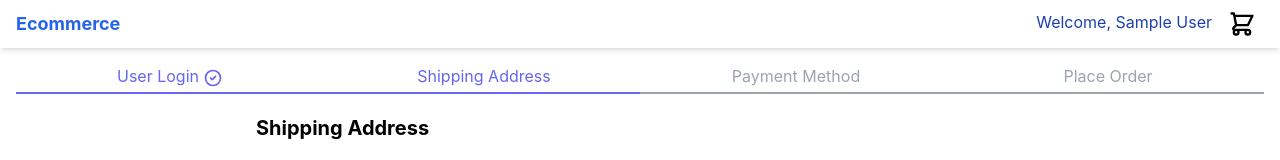
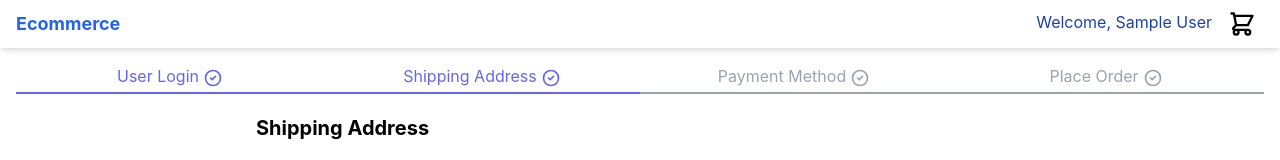
Before and after one commit to NyanyanKat/Ecommerce_App_NextJS, a Next.js app: page /shipping in a window 1280 px wide. Shown: the top 160 px of the page. Built offline with nearby package versions, Linux system fonts and the light colour scheme; no server answers; sample sign-in values are in the browser's storage.

Commit message:
Product API, SSR for product, MongoDB to store products

```diff
--- a/components/CheckoutWizard.js
+++ b/components/CheckoutWizard.js
@@ -1,24 +1,22 @@
-import { CheckCircleIcon } from "@heroicons/react/outline";
-import React from "react";
+// @ts-ignore
+import { CheckCircleIcon } from '@heroicons/react/outline';
+import React from 'react';
 
 export default function CheckoutWizard({ activeStep = 0 }) {
   return (
     <div className="mb-5 flex flex-wrap">
-      {["User Login", "Shipping Address", "Payment Method", "Place Order"].map(
+      {['User Login', 'Shipping Address', 'Payment Method', 'Place Order'].map(
         (step, index) => (
           <div
             className={`flex-1 border-b-2 text-center ${
               index <= activeStep
-                ? "border-indigo-500 text-indigo-500"
-                : "border-gray-400 text-gray-400"
+                ? 'border-indigo-500 text-indigo-500'
+                : 'border-gray-400 text-gray-400'
             }`}
             key={step}
           >
             <div className="flex justify-center">
-              {step}{" "}
-              {index < activeStep && (
-                <CheckCircleIcon className="h-7 w-7 px-1" />
-              )}
+              {step} <CheckCircleIcon className="h-7 w-7 px-1" />
             </div>
           </div>
         )
```
Also changed, not shown: pages/unauthorized.js (+4 -3 lines), 1 other file (tests, documents, lock files or other folders).
